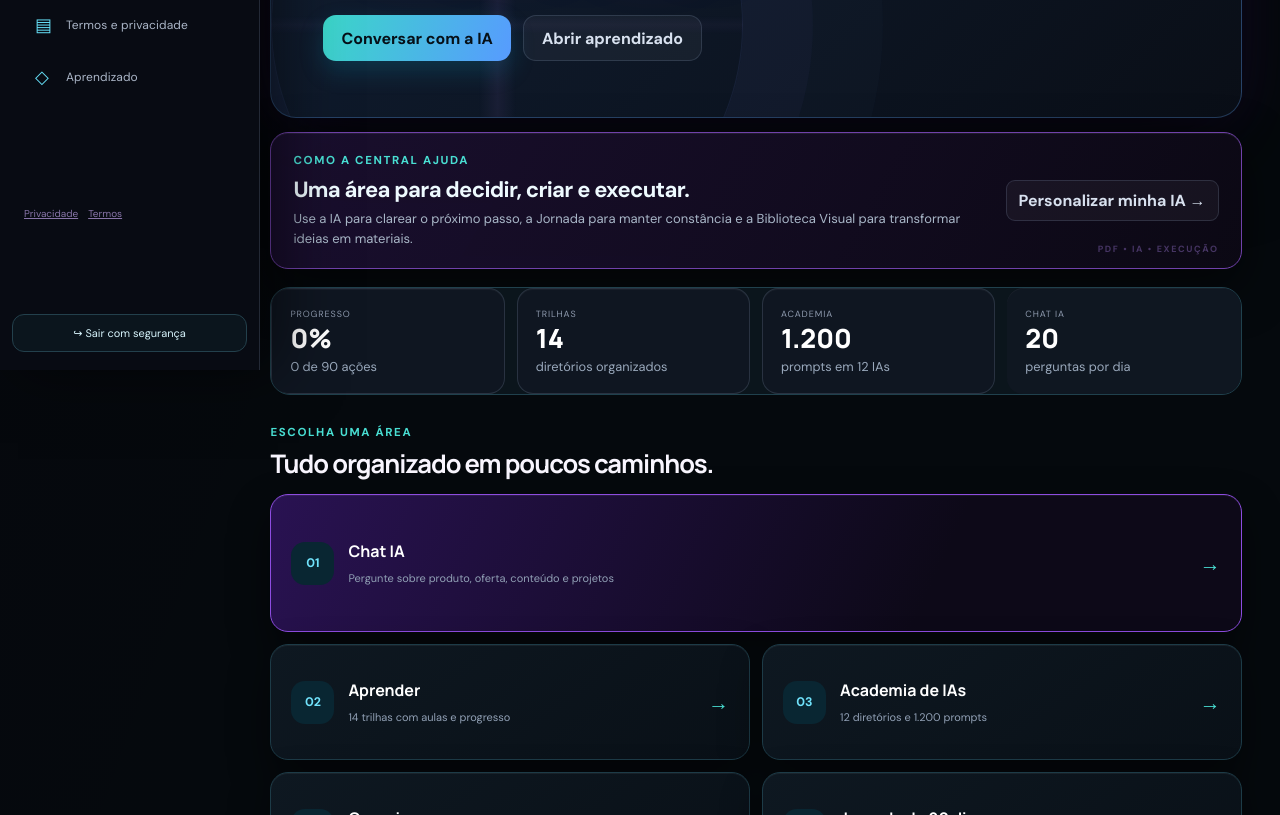
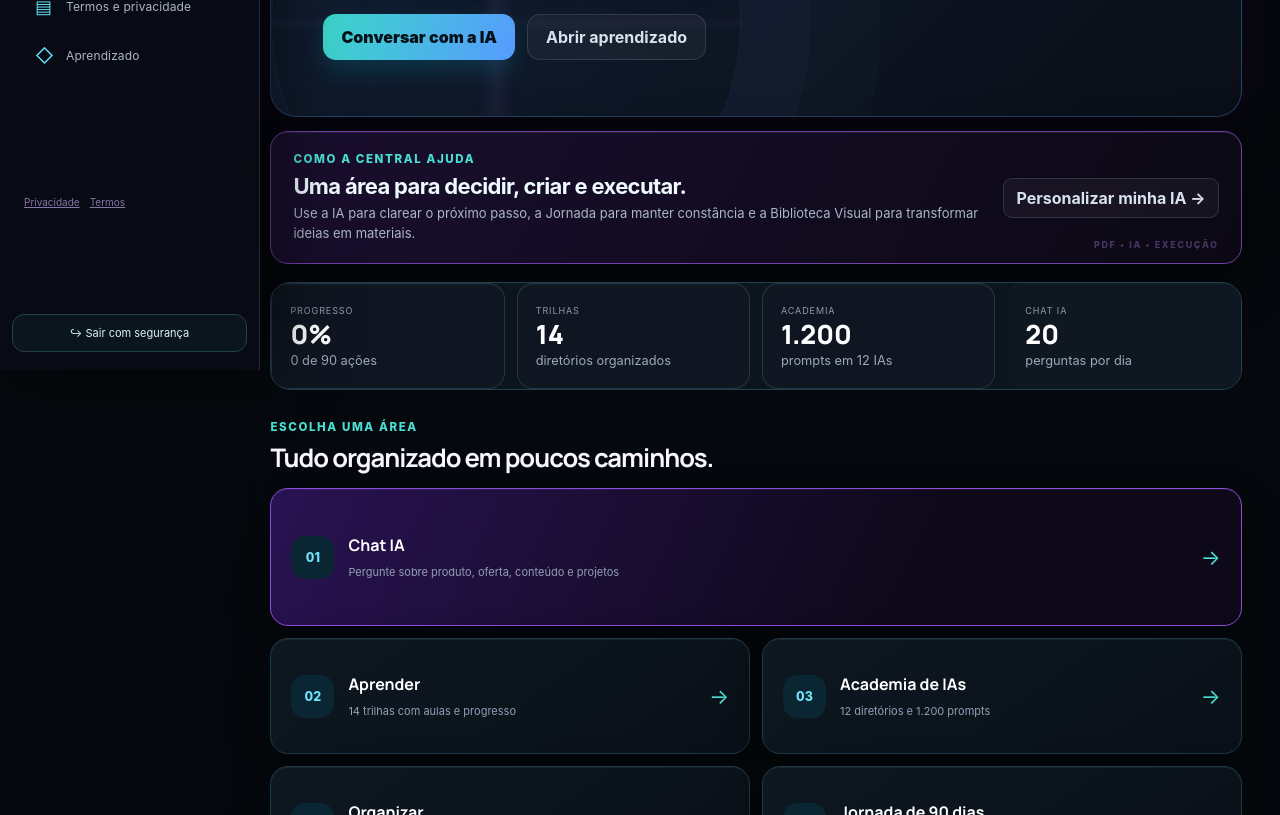
Before and after one commit to andreyribeiro392-coder/ontop-site-kiwify, a website: page index.html in a window 1280 px wide. Shown: the part 430-1245 px from the top of the page. Drawn offline with Linux system fonts and the light colour scheme.

Commit message:
Refresh entire dark interface and PDF loading state

```diff
--- a/preview-theme.css
+++ b/preview-theme.css
@@ -53,3 +53,35 @@ input:focus,textarea:focus,select:focus{border-color:#35d5ff;box-shadow:0 0 0 3p
   .clean-chat .chat-messages{min-height:350px;height:calc(100vh - 285px)}
 }
 @media(min-width:761px){.content{max-width:1380px}}
+
+/* v2: full surface refresh and processing feedback */
+:root{--bg:#05090d!important;--panel:#0b1219!important;--panel2:#101b24!important;--line:#1d3440!important;--gold:#35d5ff!important;--gold2:#087fa5!important;--blue:#35d5ff!important;--text:#eefaff!important;--muted:#91a7b5!important}
+*,*::before,*::after{box-sizing:border-box}
+body{font-family:Inter,ui-sans-serif,system-ui,-apple-system,BlinkMacSystemFont,"Segoe UI",sans-serif!important;letter-spacing:0!important}
+.modal{background:#020609d9!important;backdrop-filter:blur(10px)}
+.modal-box{width:min(920px,100%)!important;background:linear-gradient(150deg,#0d1b24,#071017)!important;border:1px solid #2c697b!important;border-radius:24px!important;box-shadow:0 26px 90px #000e!important}
+.modal-box h2,.modal-box h3,.modal-box h4{color:#effcff!important}
+.modal-box .input-rule{border-left-color:#35d5ff!important;background:#0b2029!important;color:#b9dce5!important}
+.modal-box .result{background:#061017!important;border-color:#285565!important;color:#d9f6fc!important}
+.modal-box .field label,.field label{color:#a9d3dc!important}
+.modal-box .action-row{margin-top:18px!important}
+#pdf-generate{min-height:46px!important;display:inline-flex!important;align-items:center!important;justify-content:center!important;gap:9px!important}
+#pdf-generate.is-loading{cursor:wait!important;opacity:.9!important}
+#pdf-generate.is-loading::after{content:"↻";font-size:1.25rem;line-height:1;display:inline-block;color:#031117;animation:ontop-spin .85s linear infinite}
+@keyframes ontop-spin{to{transform:rotate(360deg)}}
+button{font-family:inherit!important;transition:transform .18s ease,box-shadow .18s ease,border-color .18s ease,background .18s ease!important}
+button.primary:hover,.primary:hover{transform:translateY(-1px)!important;box-shadow:0 14px 30px #0b9bc255!important}
+.preview-banner{box-shadow:0 10px 28px #0005!important}
+.top-status .status-dot{background:#35d5ff!important;box-shadow:0 0 0 4px #35d5ff1c!important}
+.guide-hero,.guide-notice,.guide-directory,.guide-lesson,.guide-box,.guide-summary{background:linear-gradient(145deg,#0d1a22,#081117)!important;border-color:#214653!important}
+.guide-hero h2,.guide-heading h3,.guide-lesson strong,.guide-directory strong{color:#effcff!important}
+.guide-hero span,.guide-directory-arrow{color:#71e5ff!important}
+.guide-notice{color:#b8d6de!important}
+.result{border-color:#285565!important}
+@media(max-width:760px){
+  .modal{padding:10px!important}.modal-box{padding:17px!important;border-radius:18px!important;max-height:94vh!important}
+  .modal-box h2{font-size:24px!important}.modal-box .form-grid{gap:11px!important}
+  .modal-box input,.modal-box textarea,.modal-box select{font-size:16px!important;min-height:46px!important}
+  .modal-box textarea{min-height:120px!important}.modal-box .action-row>*{width:100%!important;flex-basis:100%!important}
+  #pdf-generate{width:100%!important}.guide-hero h2{font-size:28px!important}
+}
```
